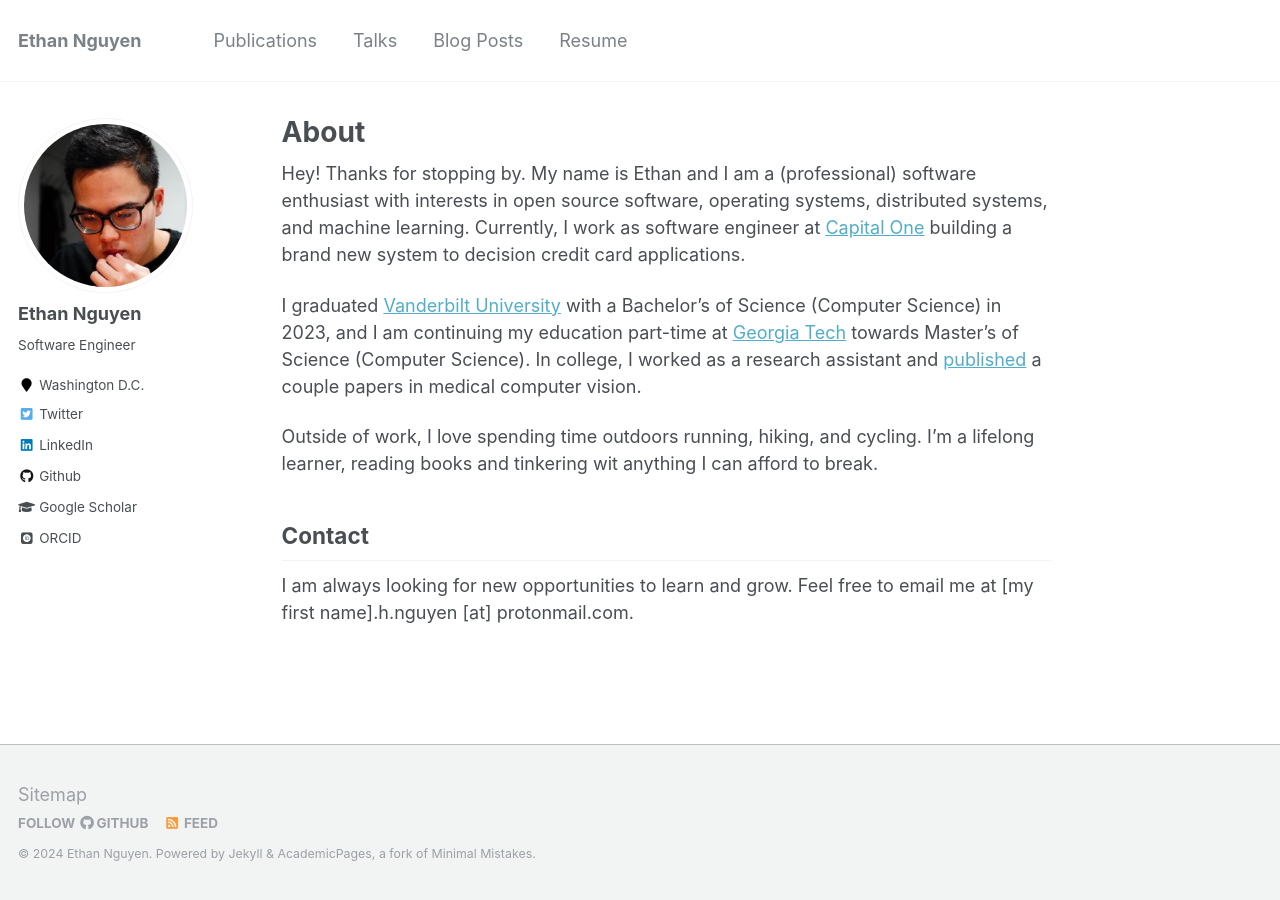
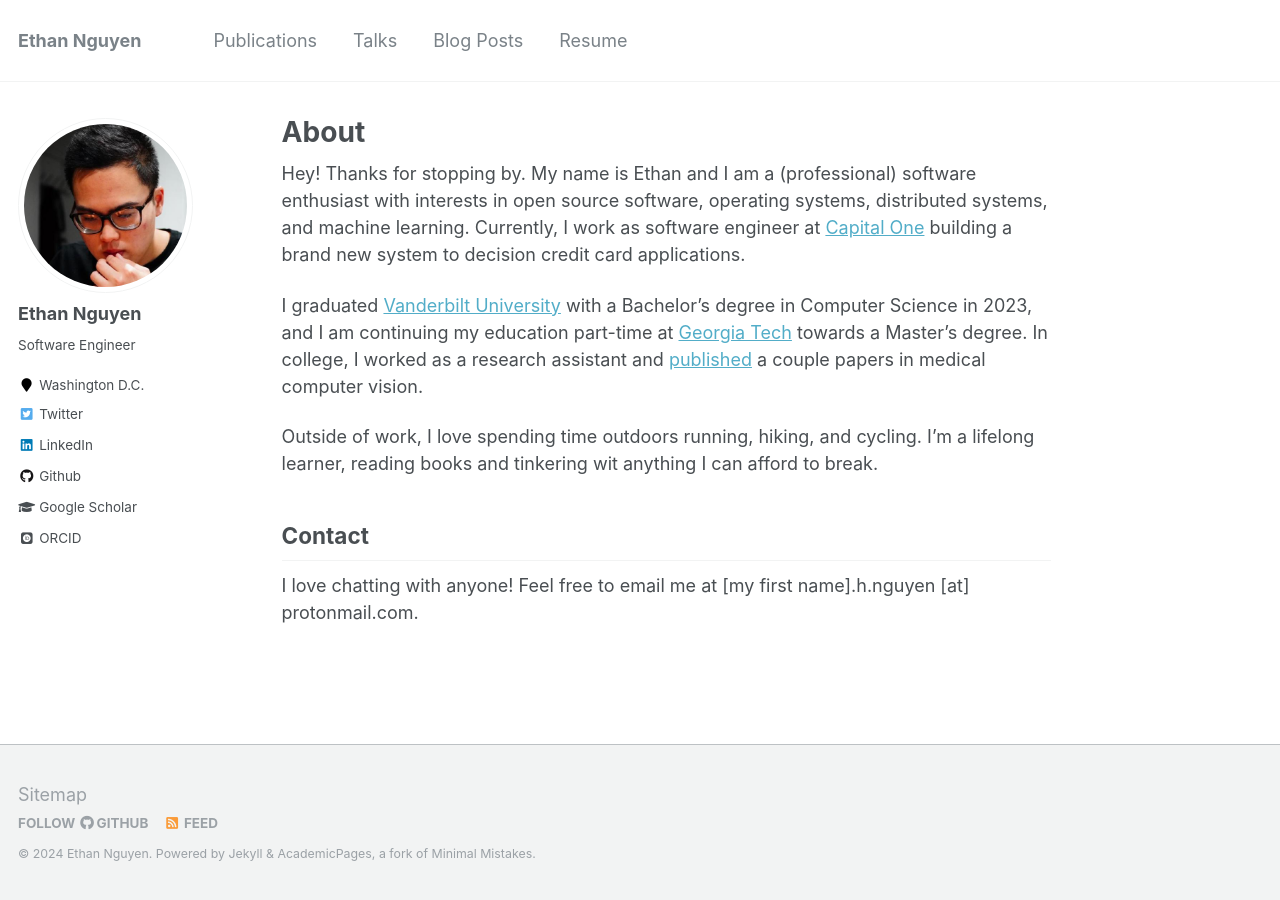
Before and after one commit to EthanHNguyen/ethanhnguyen.github.io, a Jekyll site: the page built from _pages/about.md, in a window 1280 px wide. Built offline with Jekyll 4.4.1, drawn with Linux system fonts in a browser that asks for light colours; some web fonts are replaced.

Commit message:
update about me

```diff
--- a/_pages/about.md
+++ b/_pages/about.md
@@ -10,9 +10,9 @@ redirect_from:
 
 Hey! Thanks for stopping by. My name is Ethan and I am a (professional) software enthusiast with interests in open source software, operating systems, distributed systems, and machine learning. Currently, I work as software engineer at [Capital One](https://en.wikipedia.org/wiki/Capital_One) building a brand new system to decision credit card applications.
 
-I graduated [Vanderbilt University](https://en.wikipedia.org/wiki/Vanderbilt_University) with a Bachelor's of Science (Computer Science) in 2023, and I am continuing my education part-time at [Georgia Tech](https://en.wikipedia.org/wiki/Georgia_Tech) towards  Master's of Science (Computer Science). In college, I worked as a research assistant and [published](https://ethanhn.com/publications/) a couple papers in medical computer vision.
+I graduated [Vanderbilt University](https://en.wikipedia.org/wiki/Vanderbilt_University) with a Bachelor's degree in Computer Science in 2023, and I am continuing my education part-time at [Georgia Tech](https://en.wikipedia.org/wiki/Georgia_Tech_Online_Master_of_Science_in_Computer_Science) towards a Master's degree. In college, I worked as a research assistant and [published](https://ethanhn.com/publications/) a couple papers in medical computer vision.
 
 Outside of work, I love spending time outdoors running, hiking, and cycling. I'm a lifelong learner, reading books and tinkering wit anything I can afford to break.
 
 ## Contact
-I am always looking for new opportunities to learn and grow. Feel free to email me at [my first name].h.nguyen [at] protonmail.com.
+I love chatting with anyone! Feel free to email me at [my first name].h.nguyen [at] protonmail.com.
```
